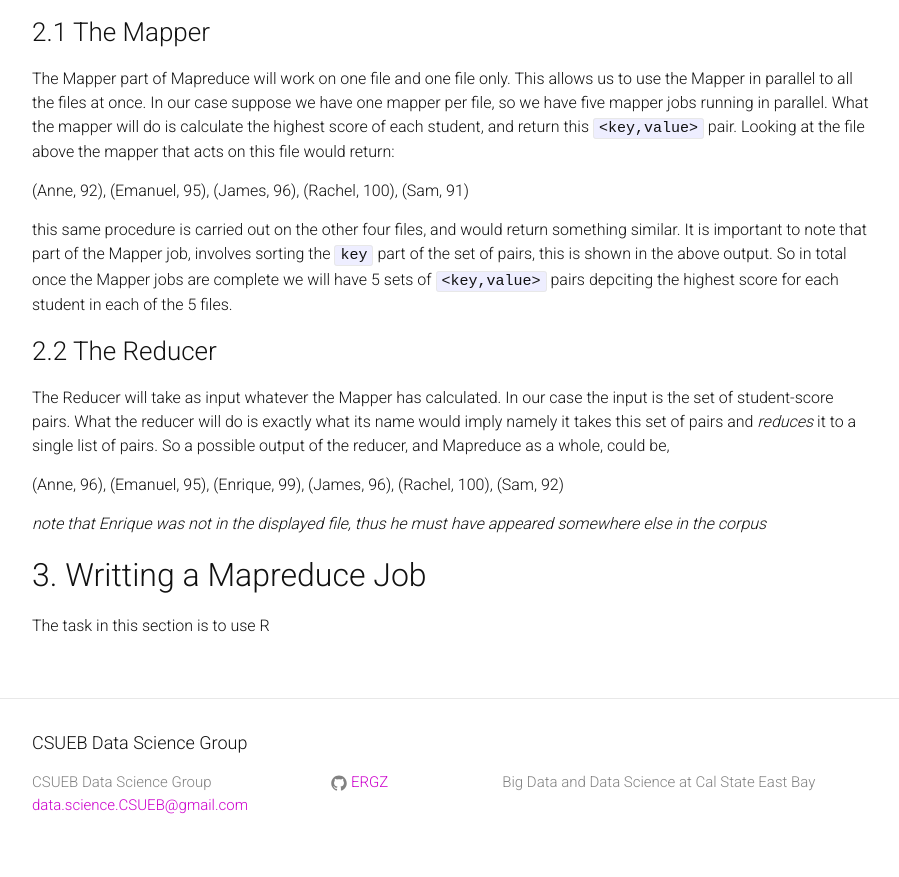
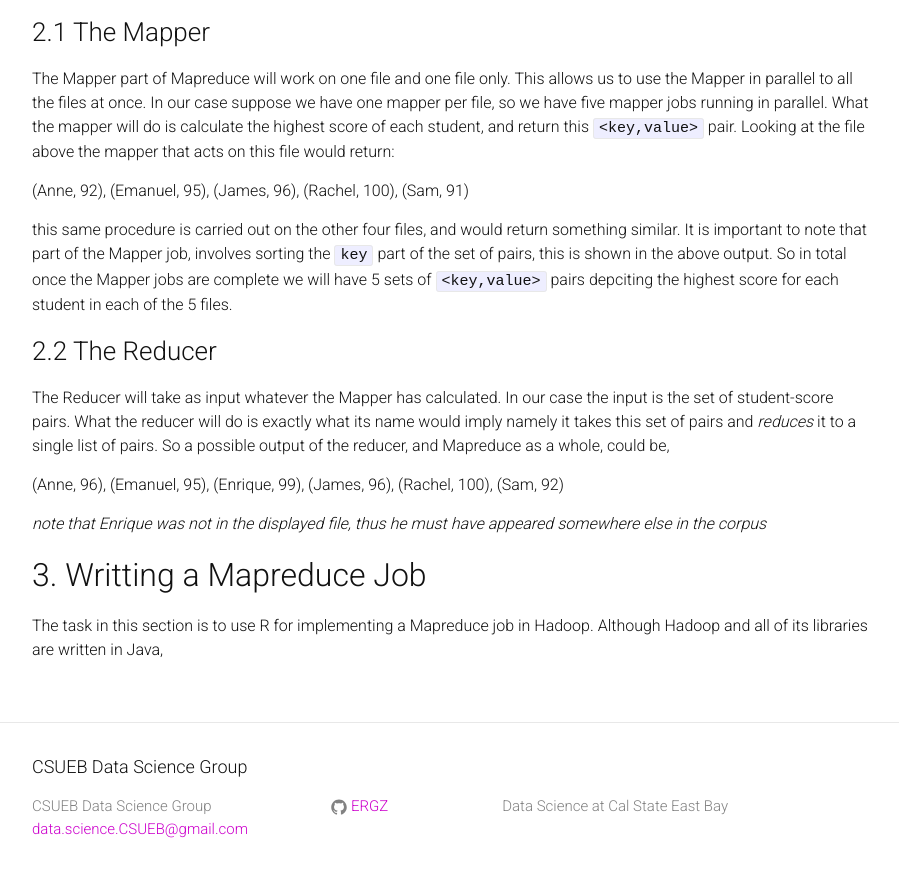
Before and after one commit to jiehu567/CSUEB-Data-Science, a Jekyll site: the page built from _posts/2015-07-14-What-is-Mapreduce.md, in a window 1280 px wide and 900 px high, scrolled down 1047 px. Shown: the top 877 px of the window, without its empty margins (188-1087 px from the left). Built offline with Jekyll 4.4.1, drawn with Linux system fonts in a browser that asks for light colours; Markdown is read by kramdown in place of the engine named in the settings.

```diff
--- a/_config.yml
+++ b/_config.yml
@@ -1,8 +1,8 @@
 # Site settings
 title: CSUEB Data Science Group
-description: Big Data and Data Science at Cal State East Bay
+description: Data Science at Cal State East Bay
 email: data.science.CSUEB@gmail.com
-baseurl: "/CSUEB-Big-Data" # the subpath of your site, e.g. /blog/
+baseurl: "/CSUEB-Data-Science" # the subpath of your site, e.g. /blog/
 github_username: ERGZ
 # Build settings
 markdown: redcarpet
--- a/_posts/2015-07-14-What-is-Mapreduce.md
+++ b/_posts/2015-07-14-What-is-Mapreduce.md
@@ -69,4 +69,4 @@
 
 ## 3. Writting a Mapreduce Job
 
-The task in this section is to use R
+The task in this section is to use R for implementing a Mapreduce job in Hadoop. Although Hadoop and all of its libraries are written in Java,
```
Also changed, not shown: _posts/.#2015-07-14-What-is-Mapreduce.md (deleted, +0 -1 lines).
